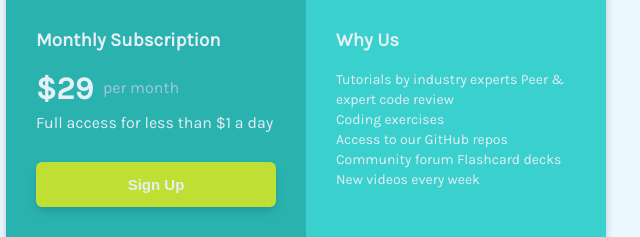
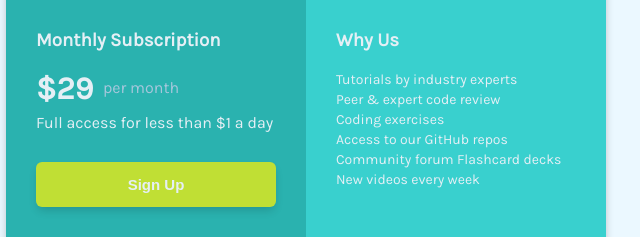
Before and after one commit to daklo91/single_price_grid_component_challange, a plain HTML site: page index.html in a window 1280 px wide. Shown: the part 399-636 px from the top of the page, 334-974 px from the left. Drawn offline with Linux system fonts and the light colour scheme.

Commit message:
Add another list item to the list

```diff
--- a/index.html
+++ b/index.html
@@ -198,9 +198,8 @@
             <h3>Why Us</h3>
 
             <ul>
-              <li>
-                Tutorials by industry experts Peer &amp; expert code review
-              </li>
+              <li>Tutorials by industry experts</li>
+              <li>Peer &amp; expert code review</li>
               <li>Coding exercises</li>
               <li>Access to our GitHub repos</li>
               <li>Community forum Flashcard decks</li>
```
